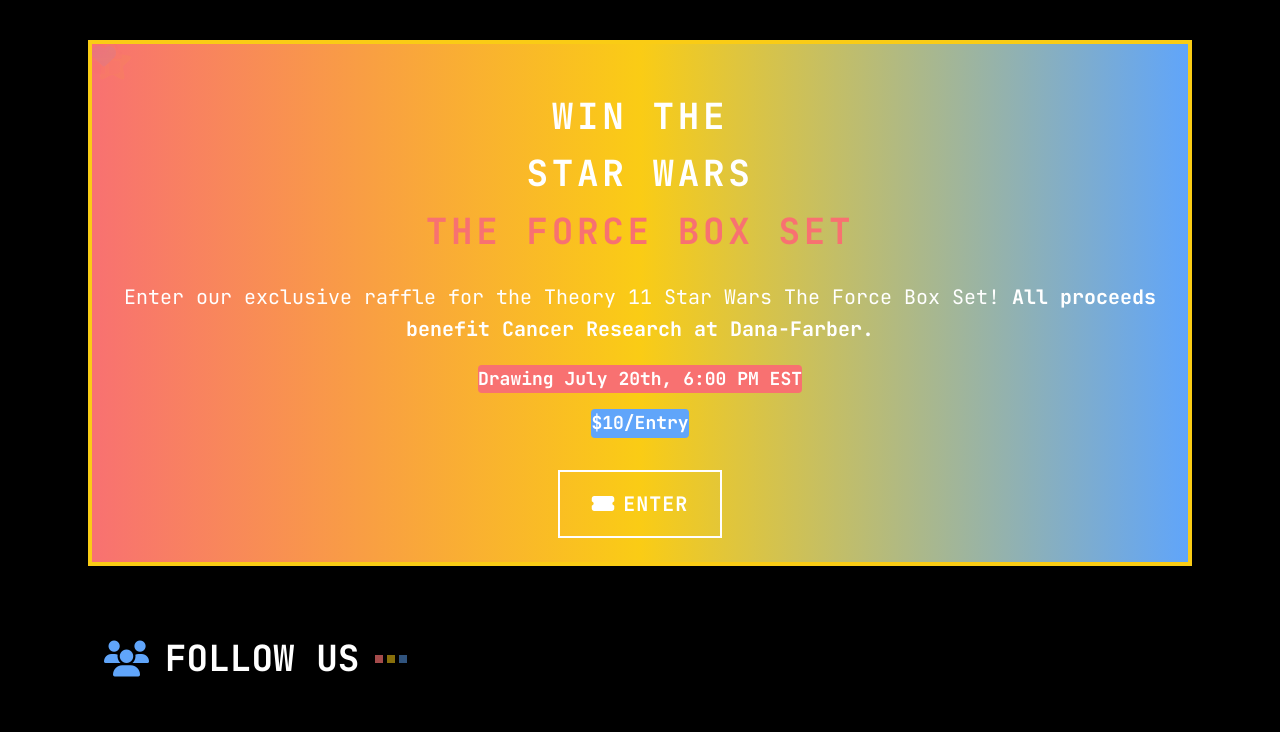
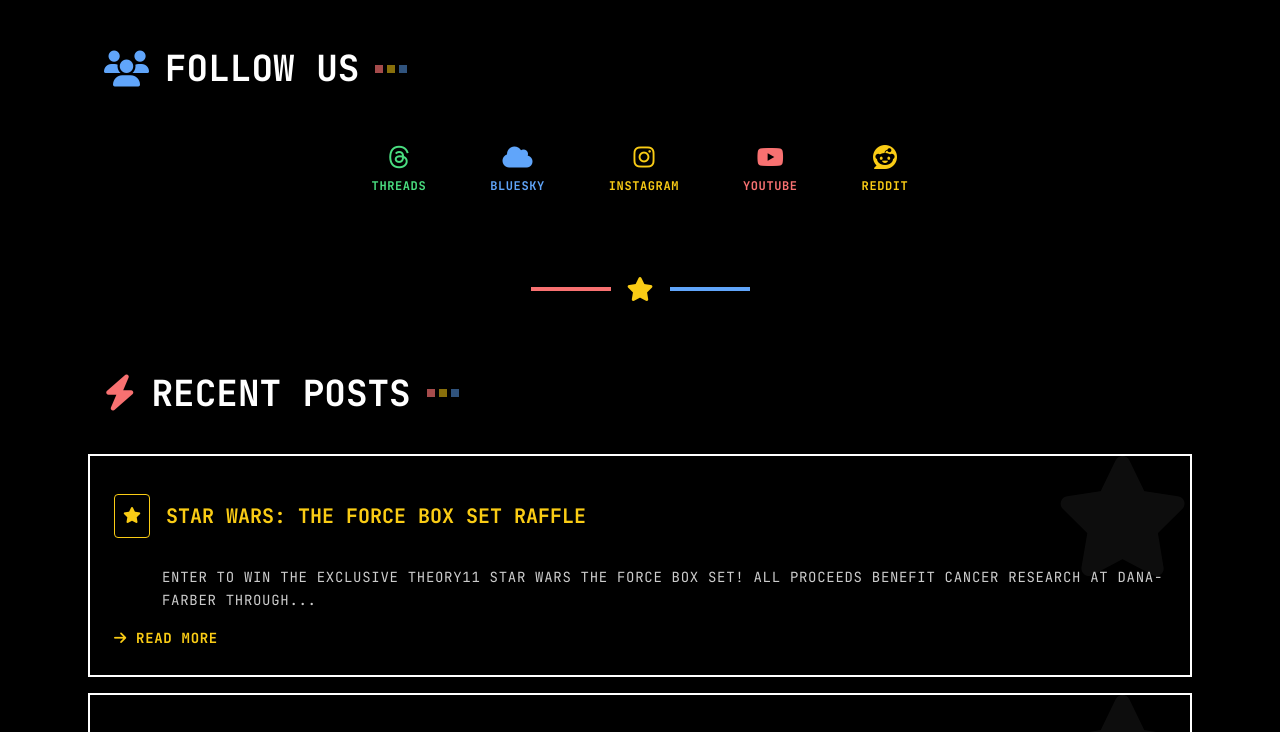
Before and after one commit to DavidLozzi/starwars-guide, a Jekyll site: the page built from index.markdown, in a window 1280 px wide and 900 px high, scrolled down 492 px, cut to the strip 168-900 px from the top of the window. Built offline with Jekyll 4.4.1, drawn with Linux system fonts in a browser that asks for light colours; nearby versions of some CDN libraries.

Commit message:
remove raffle from home

```diff
--- a/index.markdown
+++ b/index.markdown
@@ -69,52 +69,6 @@
               READ
             </a>
           </div>
-        </div>
-      </div>
-    </section>
-
-    <!-- Raffle Promo Section -->
-    <section class="mb-16 raffle-promo-mobile">
-      <div class="card border-yellow-400 bg-gradient-to-r from-yellow-900 to-red-900 relative overflow-hidden">
-        <!-- Animated Background -->
-        <div class="absolute inset-0 opacity-10">
-          <div class="absolute top-4 left-4 text-yellow-400 animate-pulse">
-            <i class="fas fa-star text-4xl"></i>
-          </div>
-          <div class="absolute top-12 right-8 text-red-400 animate-pulse" style="animation-delay: 0.5s;">
-            <i class="fas fa-gift text-3xl"></i>
-          </div>
-          <div class="absolute bottom-8 left-12 text-blue-400 animate-pulse" style="animation-delay: 1s;">
-            <i class="fas fa-heart text-2xl"></i>
-          </div>
-        </div>
-
-        <div class="relative z-10 text-center py-12">
-          <div class="mb-6">
-            <h2 class="text-4xl md:text-6xl font-black text-white mb-4 uppercase tracking-wider">
-              <span class="text-white">Win the</span><br>
-              <span class="text-white">Star Wars</span><br>
-              <span class="text-red-400">The Force Box Set</span>
-            </h2>
-            <p class="text-xl text-white mb-6 max-w-3xl mx-auto">
-              Enter our exclusive raffle for the Theory 11 Star Wars The Force Box Set!
-              <span class="text-white font-bold">All proceeds benefit Cancer Research at Dana-Farber.</span>
-            </p>
-          </div>
-
-          <div class="flex flex-col items-center justify-center gap-4 mb-8">
-            <div class="bg-red-400 text-white px-6 py-3 rounded font-bold text-lg">
-              Drawing July 20th, 6:00 PM EST
-            </div>
-            <div class="bg-blue-400 text-white px-6 py-3 rounded font-bold text-lg">
-              $10/Entry
-            </div>
-          </div>
-
-          <a href="{{ '/fundraiser/2025/07/07/star-wars-raffle.html' | relative_url }}" class="btn bg-yellow-400 text-black font-black uppercase tracking-wider text-xl px-8 py-4 border-4 border-black">
-            <i class="fas fa-ticket-alt mr-2"></i>
-            Enter
-          </a>
         </div>
       </div>
     </section>
```
